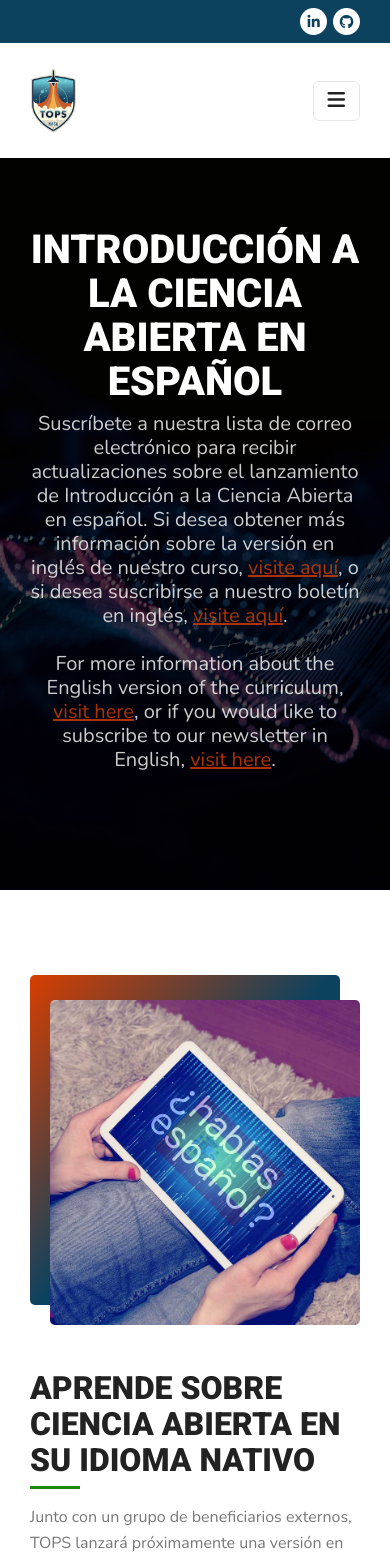
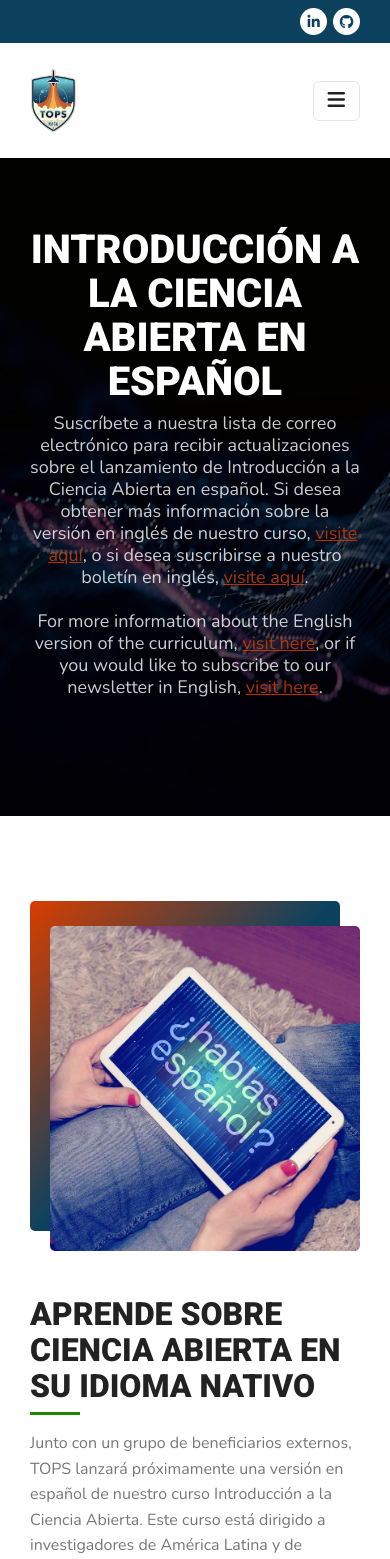
Before and after one commit to bressler1995/TOPS-Website-Front-End, a Jekyll site: the page built from pages/os101spanish.md, in a window 390 px wide. Shown: the top 1559 px of the page. Built offline with Jekyll 4.4.1, drawn with Linux system fonts in a browser that asks for light colours; a script that is not in the unit is left out.

Commit message:
Shrink hero text further on mobile/tablet for Spanish page

```diff
--- a/_layouts/cta.html
+++ b/_layouts/cta.html
@@ -62,8 +62,6 @@ layout: spanish
         width: 100%;
         font-family: 'Nunito', sans-serif !important;
         opacity: 0.8;
-        font-size: 20px;
-        line-height: 24px;
         font-weight: 400;
     }
 
@@ -140,10 +138,22 @@ layout: spanish
         }
     }
 
+    @media(max-width: 991.9px) {
+        .tops_hero.sub_hero h3 {
+            font-size: 18px;
+            line-height: 22px;
+        }
+    }
+
     @media(min-width: 992px) {
         .tops_hero.sub_hero h1 {
             font-size: 44px;
             line-height: 48px;
+        }
+
+        .tops_hero.sub_hero h3 {
+            font-size: 20px;
+            line-height: 24px;
         }
     }
 </style>
```
